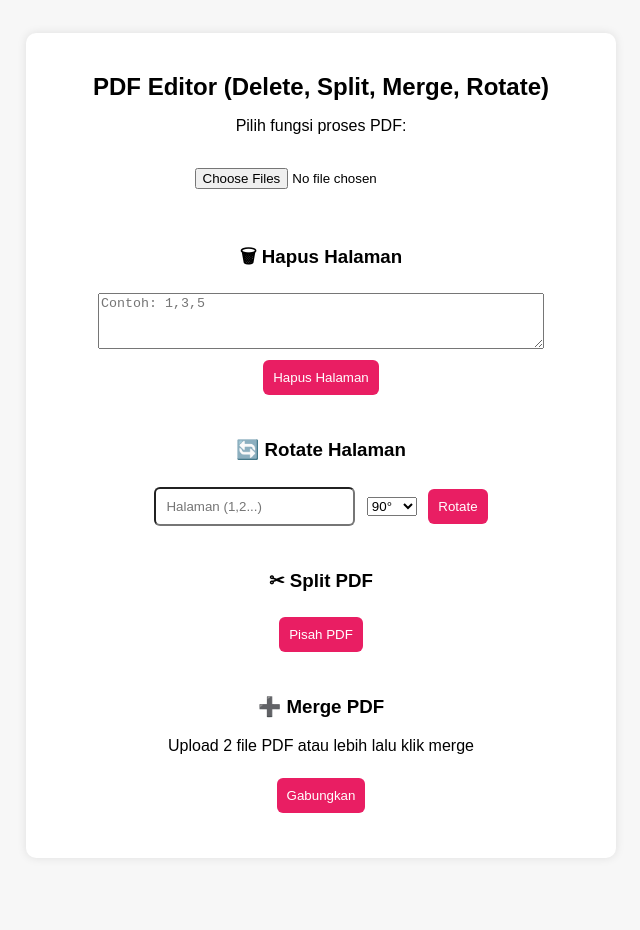
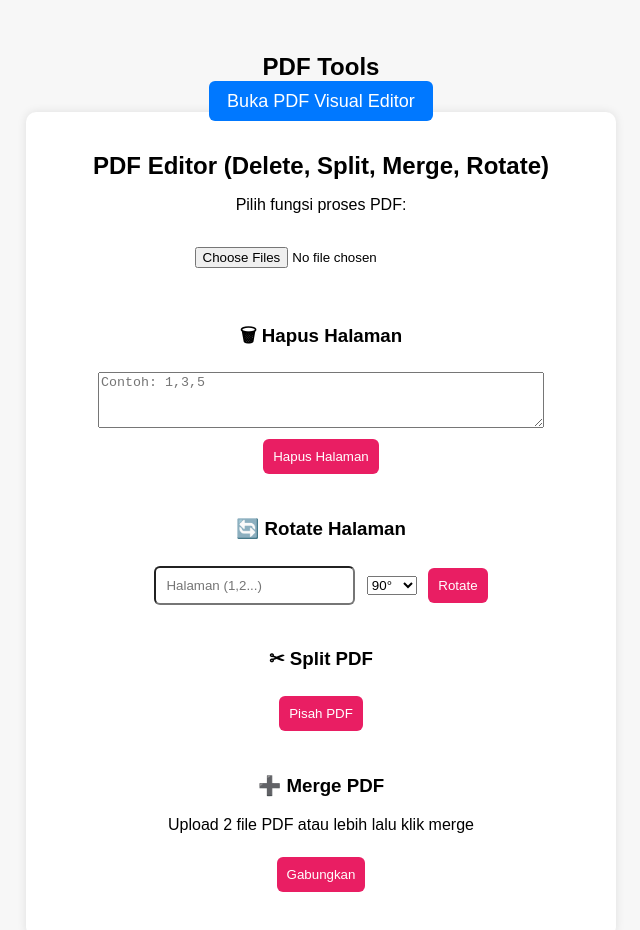
Before and after one commit to sagaevans/pdf-edit-free, a plain HTML site: page index.html in a window 1280 px wide. Shown: the whole page, without its empty margins (319-959 px from the left). Before the commit the page ends 891 px from the top, so only its background shows below. Drawn offline with Linux system fonts and the light colour scheme.

Commit message:
Update index.html

```diff
--- a/index.html
+++ b/index.html
@@ -11,6 +11,10 @@ h2{margin-bottom:10px;}
 textarea{width:80%;height:50px;}
 </style>
 </head>
+ <h2>PDF Tools</h2>
+<a href="editor.html" style="background:#0078ff;color:white;padding:10px 18px;border-radius:6px;text-decoration:none;font-size:18px;">
+Buka PDF Visual Editor
+</a>
 <body>
 
 <div class="container">
```
